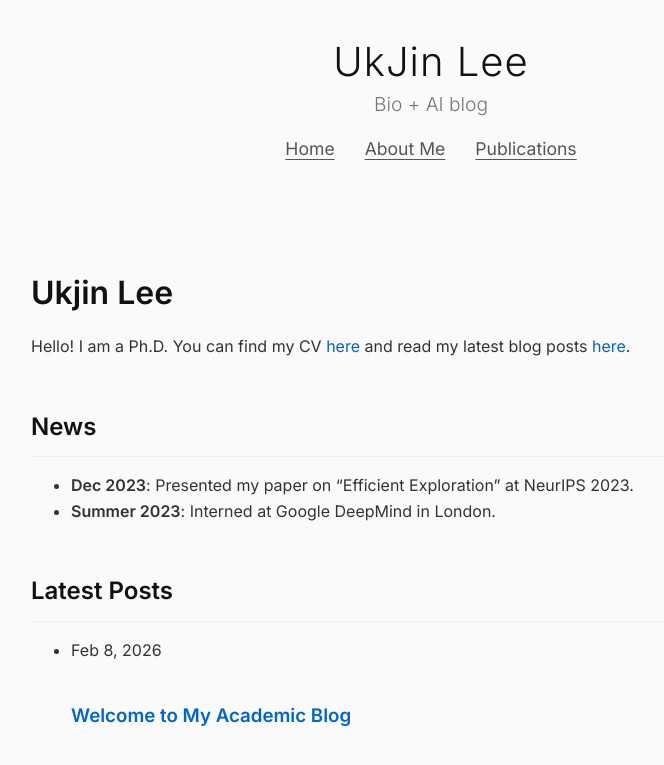
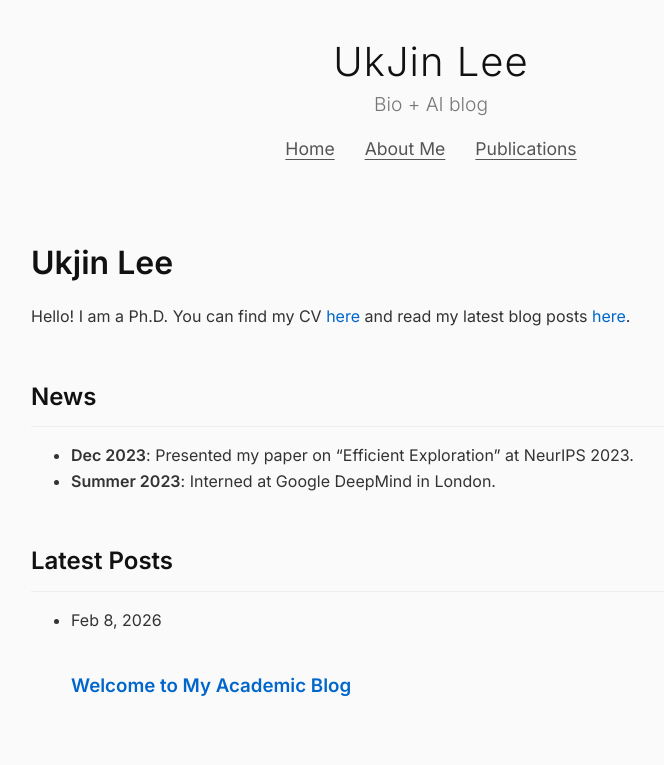
Before and after one commit to ukjinlee101/ukjinlee101.github.io, a Jekyll site: the page built from index.md, in a window 1280 px wide. Shown: the top 765 px of the page, without its empty margins (209-873 px from the left). Built offline with Jekyll 4.4.1, drawn with Linux system fonts in a browser that asks for light colours.

Commit message:
antigravity

```diff
--- a/assets/css/style.css
+++ b/assets/css/style.css
@@ -59,8 +59,10 @@ pre {
 
 /* Header */
 .site-header {
-  padding: 40px 0;
-  margin-bottom: 40px;
+  padding: 40px 0 10px;
+  /* Reduced bottom padding */
+  margin-bottom: 20px;
+  /* Reduced bottom margin */
   text-align: center;
 }
 
```
